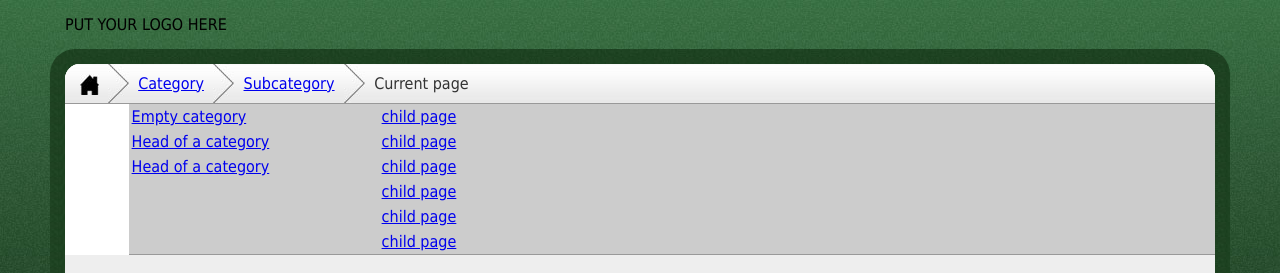
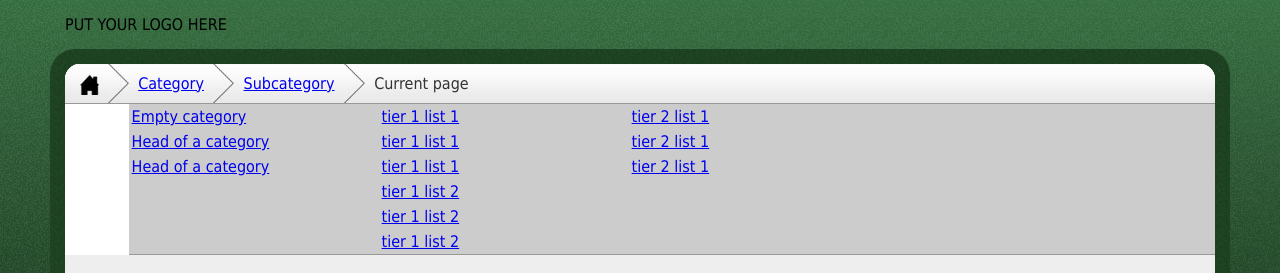
Before and after one commit to danski/tzatziki, a plain HTML site: page template/index.html in a window 1280 px wide. Shown: the top 273 px of the page. Drawn offline with Linux system fonts and the light colour scheme.

```diff
--- a/template/index.html
+++ b/template/index.html
@@ -55,17 +55,24 @@
 						<li>
 							<a href="#">Head of a category</a>
 							<ol>
-								<li><a href="#">child page</a></li>
-								<li><a href="#">child page</a></li>
-								<li><a href="#">child page</a></li>
+								<li><a href="#">tier 1 list 1</a></li>
+								<li><a href="#">tier 1 list 1</a></li>
+								<li><a href="#">tier 1 list 1</a></li>
 							</ol>
 						</li>
 						<li>
 							<a href="#">Head of a category</a>
 							<ol>
-								<li><a href="#">child page</a></li>
-								<li><a href="#">child page</a></li>
-								<li><a href="#">child page</a></li>
+								<li><a href="#">tier 1 list 2</a></li>
+								<li><a href="#">tier 1 list 2</a></li>
+								<li>
+									<a href="#">tier 1 list 2</a>
+									<ol>
+										<li><a href="#">tier 2 list 1</a></li>
+									  <li><a href="#">tier 2 list 1</a></li>
+									  <li><a href="#">tier 2 list 1</a></li>
+									</ol>
+								</li>
 							</ol>
 						</li>
 					</ol>
```
Also changed, not shown: template/lib/jquery.columnify.js.
